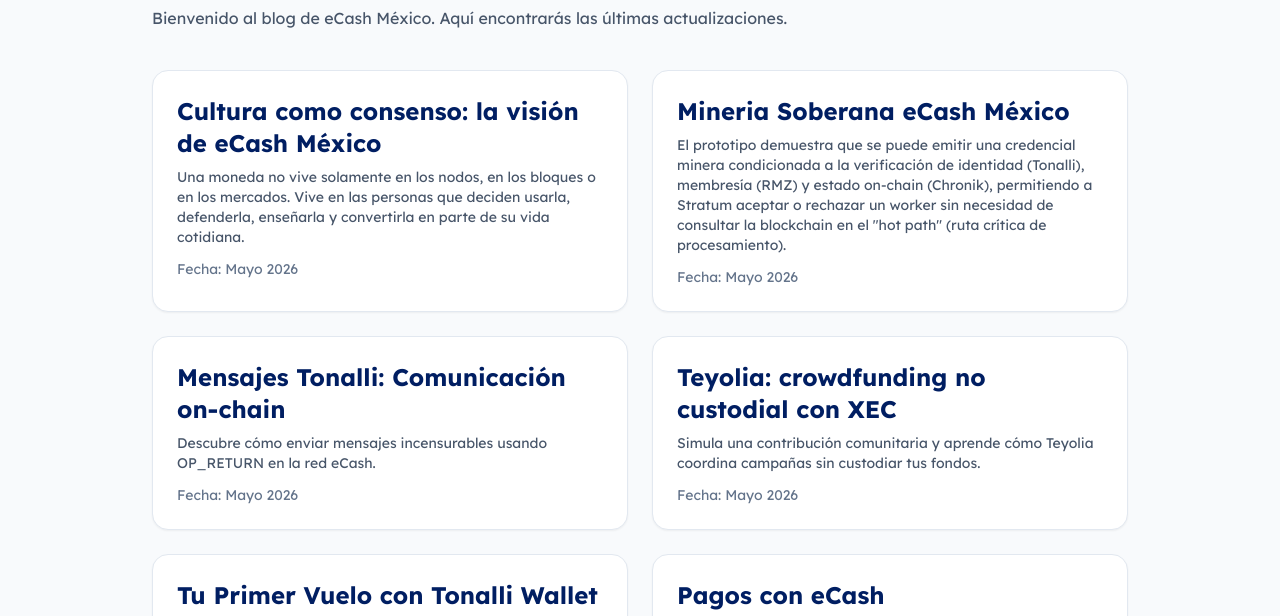
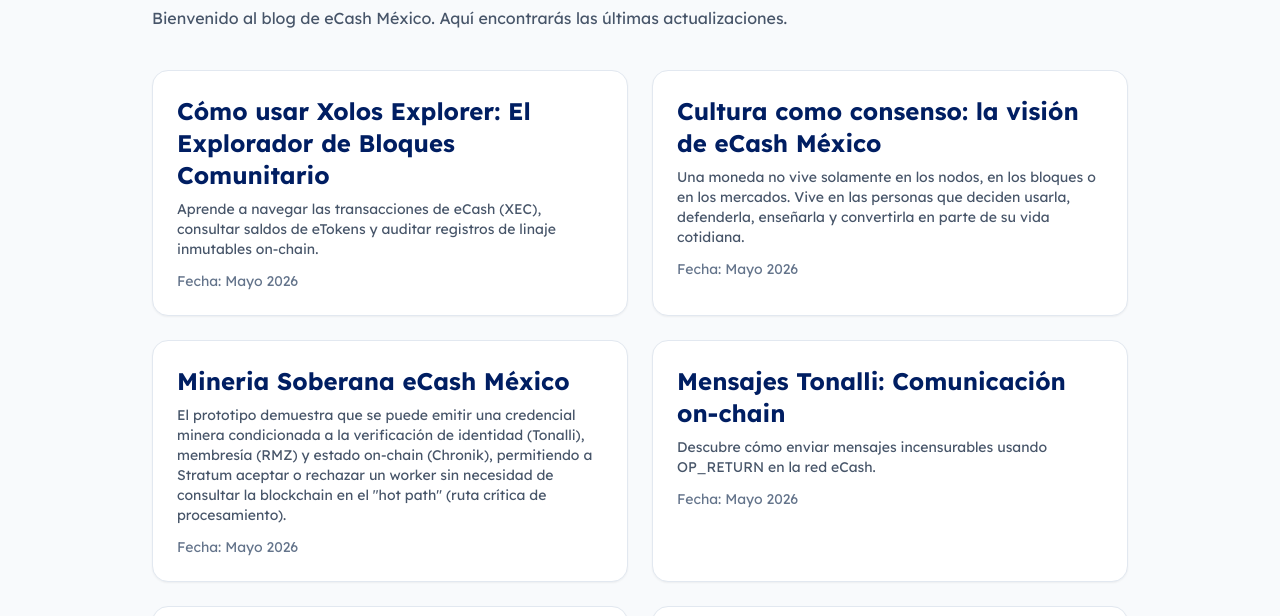
Before and after one commit to XolosRMZ/ecash-mexico, a website: page blog/index.html in a window 1280 px wide. Shown: the part 183-799 px from the top of the page. Drawn offline with Linux system fonts and the light colour scheme.

Commit message:
Update index.html

```diff
--- a/blog/index.html
+++ b/blog/index.html
@@ -86,6 +86,25 @@
       </p>
 
       <section id="articles-list" class="grid md:grid-cols-2 gap-6">
+
+        <article
+          class="bg-white border border-slate-200 rounded-2xl p-6 shadow-sm hover:border-[#007ea7] hover:-translate-y-1 hover:shadow-lg transition-all"
+        >
+          <h2 class="text-2xl font-bold text-[#001e62] mb-2">
+            <a
+              href="./ecash-mexico-block-explorer.html"
+              class="hover:text-[#007ea7]"
+              aria-label="Leer artículo: Cultura como consenso, la visión de eCash México"
+              >Cómo usar Xolos Explorer:
+El Explorador de Bloques Comunitario
+            </a>
+          </h2>
+          <p class="text-slate-600 text-sm mb-3">
+            Aprende a navegar las transacciones de eCash (XEC), consultar saldos de eTokens y auditar registros de linaje inmutables on-chain.
+          </p>
+          <p class="text-sm text-slate-500">Fecha: Mayo 2026</p>
+        </article>
+
         <article
           class="bg-white border border-slate-200 rounded-2xl p-6 shadow-sm hover:border-[#007ea7] hover:-translate-y-1 hover:shadow-lg transition-all"
         >
```
